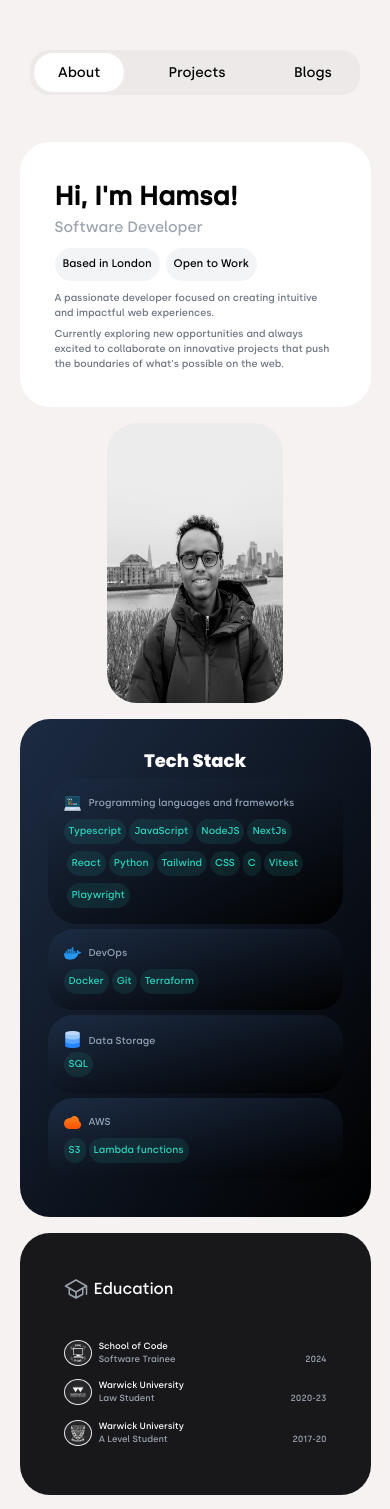
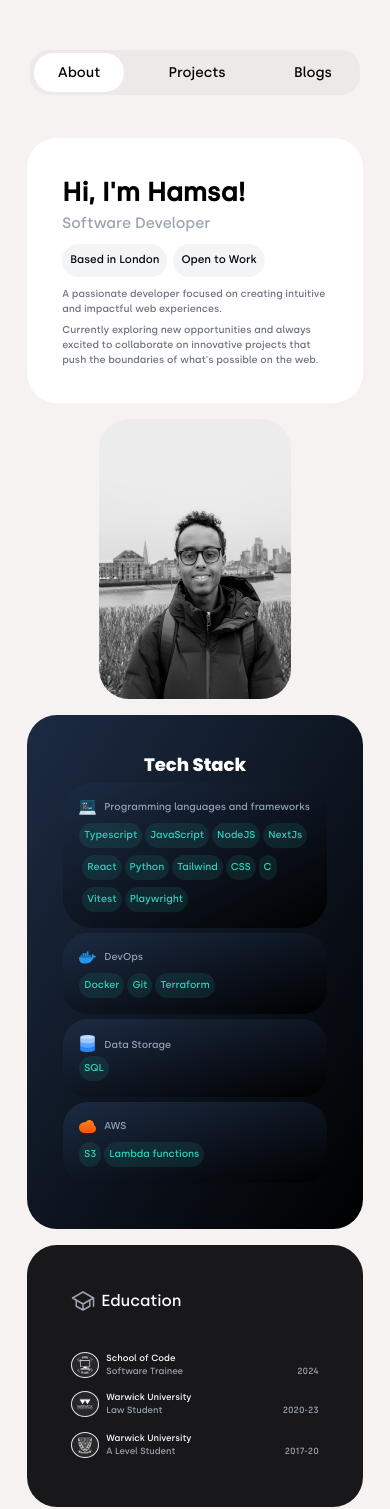
Before and after one commit to DonHamsa/myPortfolio, a Next.js app: page / in a window 390 px wide. Shown: the top 1509 px of the page. Built offline with nearby package versions, Linux system fonts and the light colour scheme.

Commit message:
further optimised mobile mode

```diff
--- a/src/app/globals.css
+++ b/src/app/globals.css
@@ -30,6 +30,6 @@ main{
 
 @media (max-width: 640px) {
   main {
-    padding: 12% 0;
+    padding: 11% 0;
   }
 }
--- a/src/components/MasonaryBox/MasonryBox.jsx
+++ b/src/components/MasonaryBox/MasonryBox.jsx
@@ -11,7 +11,7 @@ export default function MasonryBox() {
     "bg-white rounded-[40px] border-2 lg:p-2  flex flex-col items-center justify-center ";
 
   return (
-    <div className=" overflow-hidden grid lg:grid-cols-4 lg:auto-rows-[300px] gap-4 grid-cols-1 lg:p-0 pr-[5%] pl-[5%] ">
+    <div className=" overflow-hidden grid lg:grid-cols-4 lg:auto-rows-[300px] gap-4 grid-cols-1 lg:p-0 pr-[7%] pl-[7%] ">
       {Array.from({ length: 6 }, (_, i) =>
         i == 0 ? (
           <ProfileBox key={i} />
--- a/src/components/ProfileImage/ProfileImage.jsx
+++ b/src/components/ProfileImage/ProfileImage.jsx
@@ -1,7 +1,7 @@
 export default function ProfileImage() {
   return (
     <div className='lg:w-full lg:h-full h-[280px] rounded-[30px] overflow-hidden flex justify-center w-[100%]'>
-      <img src="/ProfileImage.jpg" className="h-full lg:w-full w-[50%] rounded-[30px] "></img>
+      <img src="/ProfileImage.jpg" className="h-full lg:w-full w-[57%] rounded-[30px] "></img>
     </div>
   );
 }
--- a/src/components/ProjectCard/ProjectCard.jsx
+++ b/src/components/ProjectCard/ProjectCard.jsx
@@ -9,7 +9,7 @@ export default function ProjectCard({
   link
 }) {
   return (
-    <div className=" group rounded-[30px] grid grid-cols-2 p-[20px] bg-white h-[300px] w-[500px] gap-7  hover:shadow-xl transition-shadow duration-200">
+    <div className=" group rounded-[30px] grid grid-cols-2 p-[20px] bg-white h-[300px] lg:w-[500px] w-[350px]  gap-7  hover:shadow-xl transition-shadow duration-200">
       <div className="flex-col h-[100%]">
         <div className="h-[85%] flex items-center justify-center ">
           <img
--- a/src/components/Techstack/Techstack.jsx
+++ b/src/components/Techstack/Techstack.jsx
@@ -1,6 +1,6 @@
 export default function Techstack() {
   return (
-    <div className=" lg:col-span-1 lg:row rounded-[30px]  lg:p-2 p-7 flex flex-col   items-center justify-center lg:row-span-2 bg-gradient-to-br from-[#1c2b43] to-black lg:space-y-4 h-full lg:h-auto  gap-y-[5px]">
+    <div className=" lg:col-span-1 lg:row rounded-[30px]  lg:p-2 p-9 flex flex-col   items-center justify-center lg:row-span-2 bg-gradient-to-br from-[#1c2b43] to-black lg:space-y-4 h-full lg:h-auto  gap-y-[5px]">
       <p className="font-techStack font-extrabold text-white text-[18px] ">
         Tech Stack
       </p>
```
